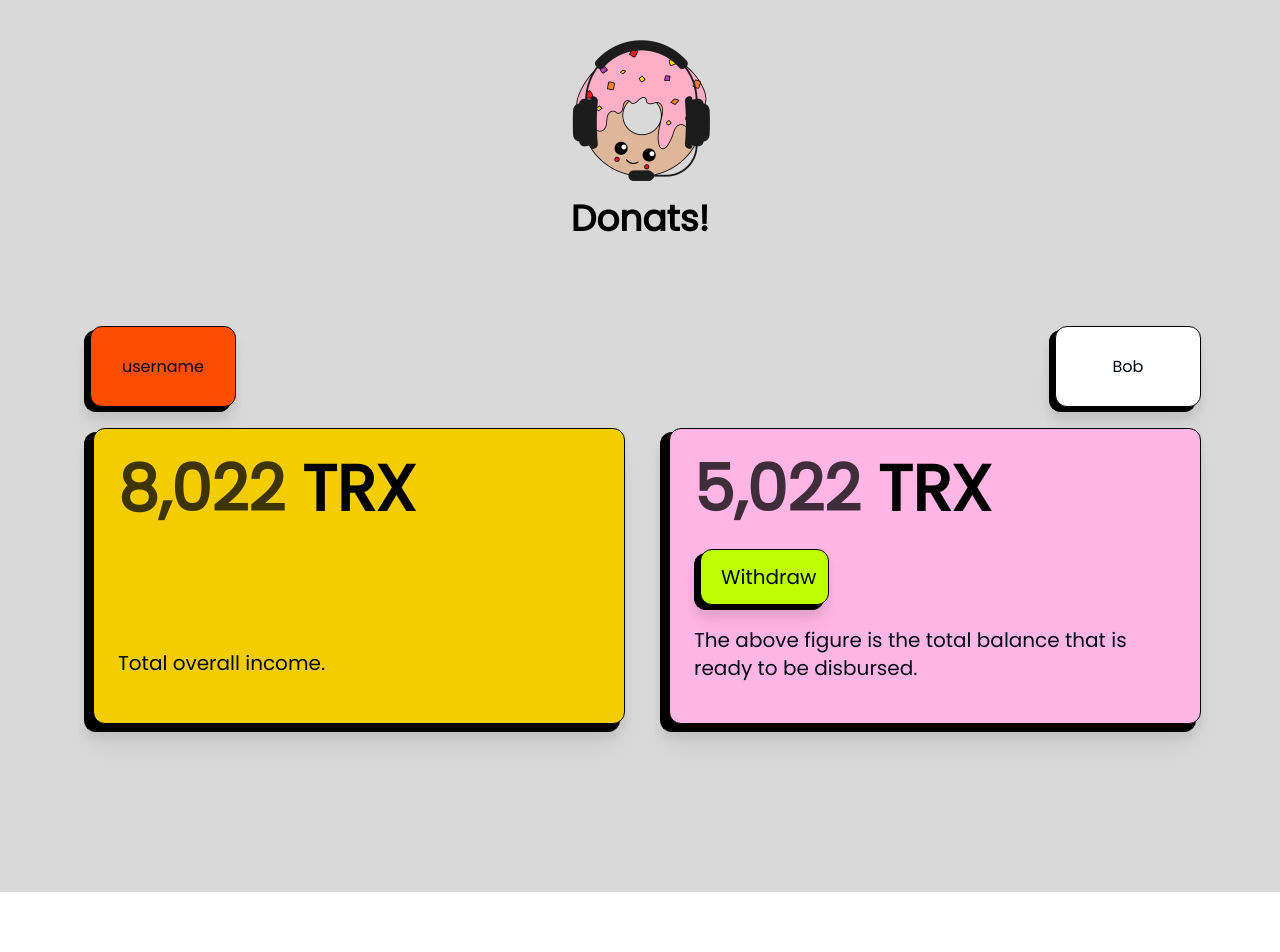
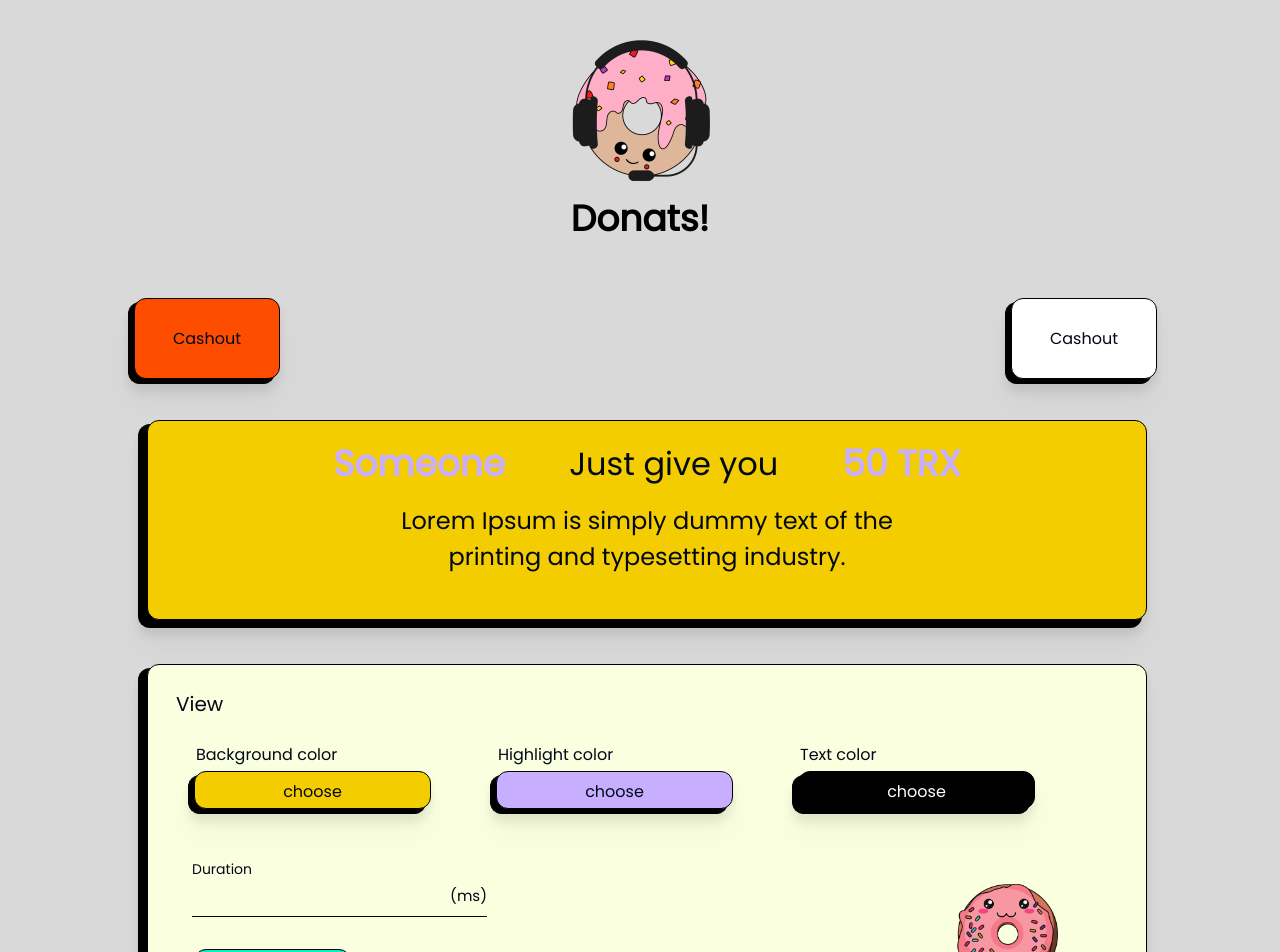
Before and after one commit to youvandra/donats, a Next.js app: page / in a window 1280 px wide. Shown: the top 952 px of the page. Before the commit the page ends 892 px from the top, so only its background shows below. Built offline with nearby package versions, Linux system fonts and the light colour scheme.

Commit message:
finish overlay view

```diff
--- a/app/globals.css
+++ b/app/globals.css
@@ -75,6 +75,15 @@
     @apply bg-background text-foreground;
   }
 
+  /* for disable after in input number */
+  input::-webkit-outer-spin-button,
+  input::-webkit-inner-spin-button {
+    -webkit-appearance: none;
+    margin: 0;
+  }
 
-
+  input[type="number"] {
+    -moz-appearance: textfield;
+    /* This removes the spin buttons */
+  }
 }
--- a/app/page.tsx
+++ b/app/page.tsx
@@ -9,11 +9,12 @@ import SuccessSignupView from "@/components/views/SuccessSignupView";
 import DashboardView from "@/components/views/DashboardView";
 
 import SupportView from "@/components/views/SupportView";
+import OverlayView from "@/components/views/OverlayView";
 
 export default function Landing() {
   return (
     <div className="h-full min-h-[100vh] bg-[#D9D9D9] pb-40">
-      <SupportView />
+      <OverlayView />
     </div>
   );
 }
--- /dev/null
+++ b/components/views/OverlayView/index.tsx
@@ -0,0 +1,118 @@
+import React from "react";
+
+import HeaderSection from "@/components/layouts/Header";
+import ShadowBoxButton from "@/components/module/ShadowBoxButton";
+import ShaodowBoxDiv from "@/components/module/ShadowBoxDiv";
+
+import DonutIcon from "@/public/assets/images/donut.png";
+import DonutIcon2 from "@/public/assets/images/donut-02.png";
+import Image from "next/image";
+
+import { Input } from "@/components/ui/input";
+import { Label } from "@/components/ui/label";
+
+export default function OverlayView() {
+  return (
+    <div className="flex flex-col gap-2">
+      {/* header */}
+      <HeaderSection />
+
+      {/* main */}
+      <main className="flex flex-col px-32 mt-10 justify-center items-center gap-10">
+        {/* button group */}
+        <div className="w-full flex justify-between items-center">
+          <ShadowBoxButton className="mx-auto w-[146px] h-[81px] bg-orange">
+            Cashout
+          </ShadowBoxButton>
+          <ShadowBoxButton className="mx-auto w-[146px] h-[81px]">
+            Cashout
+          </ShadowBoxButton>
+        </div>
+        {/*  */}
+        <ShaodowBoxDiv backgroundColor="#F4CD00" height="200px" widht="1000px">
+          <div className="mx-auto flex flex-col gap-3 py-4">
+            <div className="flex justify-center items-center gap-16">
+              <h1 className="text-4xl font-bold leading-[54px] text-[#C8AEFF]">
+                Someone
+              </h1>
+              <h1 className="text-[32px] font-normal leading-[48px] ">
+                Just give you
+              </h1>
+              <h1 className="text-4xl font-bold leading-[54px] text-[#C8AEFF]">
+                50 TRX
+              </h1>
+            </div>
+            <div className="w-[570px] mx-auto">
+              <h3 className="text-2xl leading-9 text-center">
+                Lorem Ipsum is simply dummy text of the printing and typesetting
+                industry.
+              </h3>
+            </div>
+          </div>
+        </ShaodowBoxDiv>
+        {/*  */}
+        <ShaodowBoxDiv backgroundColor="#FAFFDF" height="360px" widht="1000px">
+          <h1 className="px-7 py-6 text-xl font-normal leading-[30px]">View</h1>
+          <div className="px-10 ">
+            {/* button group */}
+            <div className="flex justify-start gap-x-16 items-center">
+              <div className="space-y-2 text-start">
+                <h3 className="ml-2">Background color</h3>
+                <ShadowBoxButton className="bg-yellowGold w-[237px] h-[38px]">
+                  choose
+                </ShadowBoxButton>
+              </div>
+              <div className="space-y-2 text-start">
+                <h3 className="ml-2">Highlight color</h3>
+                <ShadowBoxButton className="bg-puprle w-[237px] h-[38px]">
+                  choose
+                </ShadowBoxButton>
+              </div>
+              <div className="space-y-2 text-start">
+                <h3 className="ml-2">Text color</h3>
+                <ShadowBoxButton className="bg-black text-white w-[237px] h-[38px]">
+                  choose
+                </ShadowBoxButton>
+              </div>
+            </div>
+            {/*  */}
+            <div className="flex justify-between items-center ml-1">
+              {/* section 1 */}
+              <div className="flex flex-col">
+                <div className="w-full border-b ring-offset-0 border-black flex flex-col mt-12 relative">
+                  <Label htmlFor="duration" className="font-normal">
+                    Duration
+                  </Label>
+                  <Input
+                    type="number"
+                    id="duration"
+                    autoComplete="off"
+                    className="w-full text-black/75 bg-transparent focus:bg-transparent border-none border-transparent focus:border-none focus-visible:ring-transparent focus-visible:ring-0 focus-visible:ring-offset-0"
+                  />
+                  <div className="inline-block absolute right-0 top-6 text-[15px] leading-5">
+                    (ms)
+                  </div>
+                </div>
+                <div className="mt-9 -translate-x-1">
+                  <ShadowBoxButton className="bg-cyan w-[157px] h-[37px]">
+                    Save
+                  </ShadowBoxButton>
+                </div>
+              </div>
+              {/* section 2 image */}
+              <div className="flex justify-end items-end mr-2">
+                <Image
+                  src={DonutIcon}
+                  alt=""
+                  height={102}
+                  width={102}
+                  className="inline-block translate-y-8 -translate-x-10"
+                />
+              </div>
+            </div>
+          </div>
+        </ShaodowBoxDiv>
+      </main>
+    </div>
+  );
+}
--- a/components/views/SupportView/index.tsx
+++ b/components/views/SupportView/index.tsx
@@ -19,7 +19,7 @@ export default function SupportView() {
         {/* card 1 */}
         <div className="flex flex-col items-start w-max justify-center mt-7 gap-5">
           <ShadowBoxButton className="mx-auto w-[146px] h-[81px] bg-orange">
-            username
+            Cashout
           </ShadowBoxButton>
           <ShaodowBoxDiv height="296px" widht="532px" backgroundColor="#F4CD00">
             <div className="px-6 py-3 flex flex-col gap-28">
```
